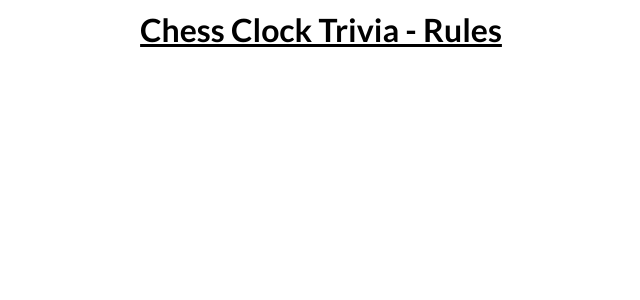
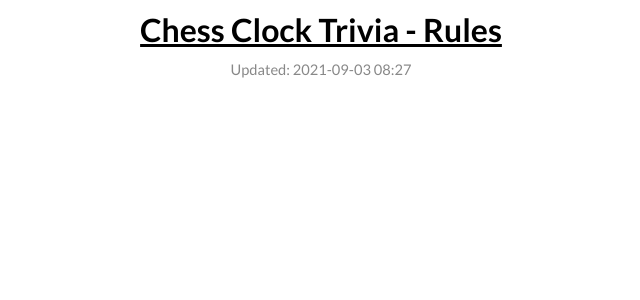
Before and after one commit to PhotonicGluon/Chess-Clock-Trivia, a Flask app: page /rules in a window 1280 px wide. Shown: the top 300 px of the page, without its empty margins (319-959 px from the left). Run offline with Flask 2, Linux system fonts and the light colour scheme; style sheets or scripts are compiled from the project's sources; some libraries are stand-ins or nearby versions.

Commit message:
Add "Last Updated" Datetime to Pages

```diff
--- a/Things to be Done.txt
+++ b/Things to be Done.txt
@@ -2,5 +2,5 @@
     - Fill in `README.md`
         - How to run the server
         - How to run the Redis server
-    - Add "Last Updated" datetime to pages
-    - Javascript obfuscator?
+    - Allow selection of the types of questions to be asked (?)
+        - Trial questions?
--- /dev/null
+++ b/data/last-updated-timestamp.txt
@@ -0,0 +1 @@
+1630657677
--- a/main.py
+++ b/main.py
@@ -12,7 +12,7 @@
 # IMPORTS
 import os
 from csv import DictReader
-from datetime import timedelta
+from datetime import datetime, timedelta
 from json import dumps, loads
 from random import choices, Random
 
@@ -24,6 +24,7 @@
 
 # CONSTANTS
 CREDITS_FILE = "data/credits.md"
+LAST_UPDATED_TIMESTAMP_FILE = "data/last-updated-timestamp.txt"
 RULES_FILE = "data/rules.md"
 SEED_WORDS_FILE = "data/seed-words.txt"
 TRIVIA_QUESTIONS_FILE = "data/trivia.csv"
@@ -48,6 +49,11 @@
 # Read the credits/licences from the `CREDITS_FILE`
 with open(CREDITS_FILE, "r") as f:
     creditsMD = f.read()  # The text in the `RULES_FILE` is markdown text
+
+# Read the "last updated" value from th `LAST_UPDATED_TIMESTAMP_FILE`
+with open(LAST_UPDATED_TIMESTAMP_FILE, "r") as f:
+    lastUpdatedTimestamp = int(f.read())
+    lastUpdated = datetime.fromtimestamp(lastUpdatedTimestamp).strftime("%Y-%m-%d %H:%M")
 
 # Set up the app instance with rate limiting capabilities
 app = Flask(__name__)
@@ -81,25 +87,25 @@
 @app.route("/")
 @limiter.limit("3/second")
 def main_page():
-    return render_template("main_page.html", num_questions=numQuestions)
+    return render_template("main_page.html", num_questions=numQuestions, last_updated=lastUpdated)
 
 
 @app.route("/questioner")
 @limiter.limit("3/second")
 def questioner():
-    return render_template("questioner.html", num_questions=numQuestions)
+    return render_template("questioner.html", num_questions=numQuestions, last_updated=lastUpdated)
 
 
 @app.route("/rules")
 @limiter.limit("3/second")
 def rules():
-    return render_template("rules.html", rules=rulesMD)
+    return render_template("rules.html", rules=rulesMD, last_updated=lastUpdated)
 
 
 @app.route("/credits")
 @limiter.limit("3/second")
 def credits_page():
-    return render_template("credits.html", credits=creditsMD)
+    return render_template("credits.html", credits=creditsMD, last_updated=lastUpdated)
 
 
 # CODE-ONLY PAGES
--- a/static/resources/css/base.css
+++ b/static/resources/css/base.css
@@ -60,6 +60,10 @@
   color: #f00;
   font-size: 14pt;
 }
+#last-updated {
+  font-size: 11pt;
+  color: #888;
+}
 @media screen and (max-width: 900px) {
   .center-screen {
     width: 90%;
--- a/static/resources/css/base.less
+++ b/static/resources/css/base.less
@@ -74,6 +74,12 @@
     font-size: 14pt;
 }
 
+// ELEMENT-SPECIFIC STYLING
+#last-updated {
+    font-size: 11pt;
+    color: #888;
+}
+
 // MEDIA QUERIES
 @media screen and (max-width: 900px) {
     .center-screen {
--- a/templates/credits.html
+++ b/templates/credits.html
@@ -18,6 +18,9 @@
 
 {% block content %}
     <h1>Chess Clock Trivia - Credits</h1>
+    <p class="center">
+        <span id="last-updated">Updated: {{ last_updated }}</span>
+    </p>
 
     <div id="credits-area"></div>
 {% endblock %}
--- a/templates/main_page.html
+++ b/templates/main_page.html
@@ -43,6 +43,8 @@
             <br>
             Go <a href="{{ url_for("rules") }}" target="_blank">here</a> to find out how to play Chess Clock Trivia.<br>
             Go <a href="{{ url_for("credits_page") }}" target="_blank">here</a> for the credits.
+            <br><br>
+            <span id="last-updated">Updated: {{ last_updated }}</span>
         </p>
     </div>
 
--- a/templates/questioner.html
+++ b/templates/questioner.html
@@ -29,6 +29,8 @@
                 Please go <a href="{{ url_for("rules") }}" target="_blank">here</a> to obtain the protocols that
                 the <em>Questioner</em> should follow.<br>
                 Go <a href="{{ url_for("credits_page") }}" target="_blank">here</a> for the credits.
+                <br><br>
+                <span id="last-updated">Updated: {{ last_updated }}</span>
             </p>
         </div>
     </div>
--- a/templates/rules.html
+++ b/templates/rules.html
@@ -18,6 +18,9 @@
 
 {% block content %}
     <h1>Chess Clock Trivia - Rules</h1>
+    <p class="center">
+        <span id="last-updated">Updated: {{ last_updated }}</span>
+    </p>
 
     <div id="rules"></div>
 {% endblock %}
```
Also changed, not shown: 1 other file.
